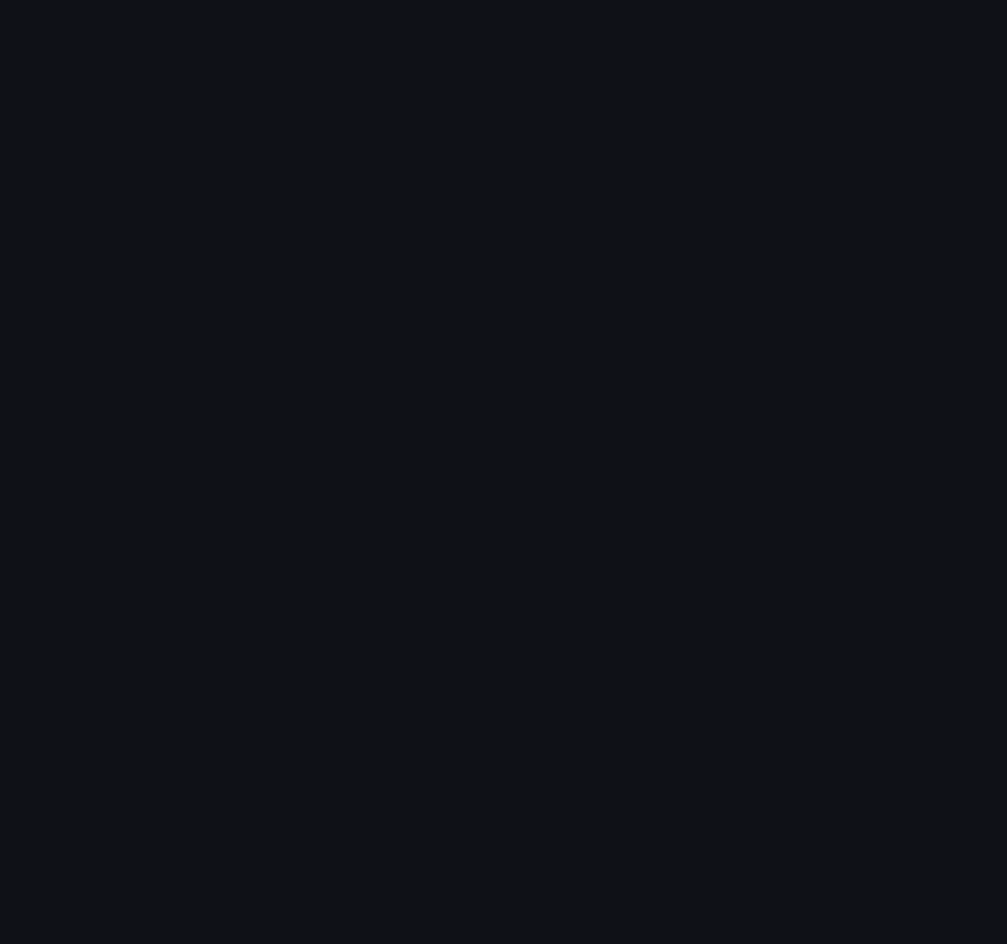
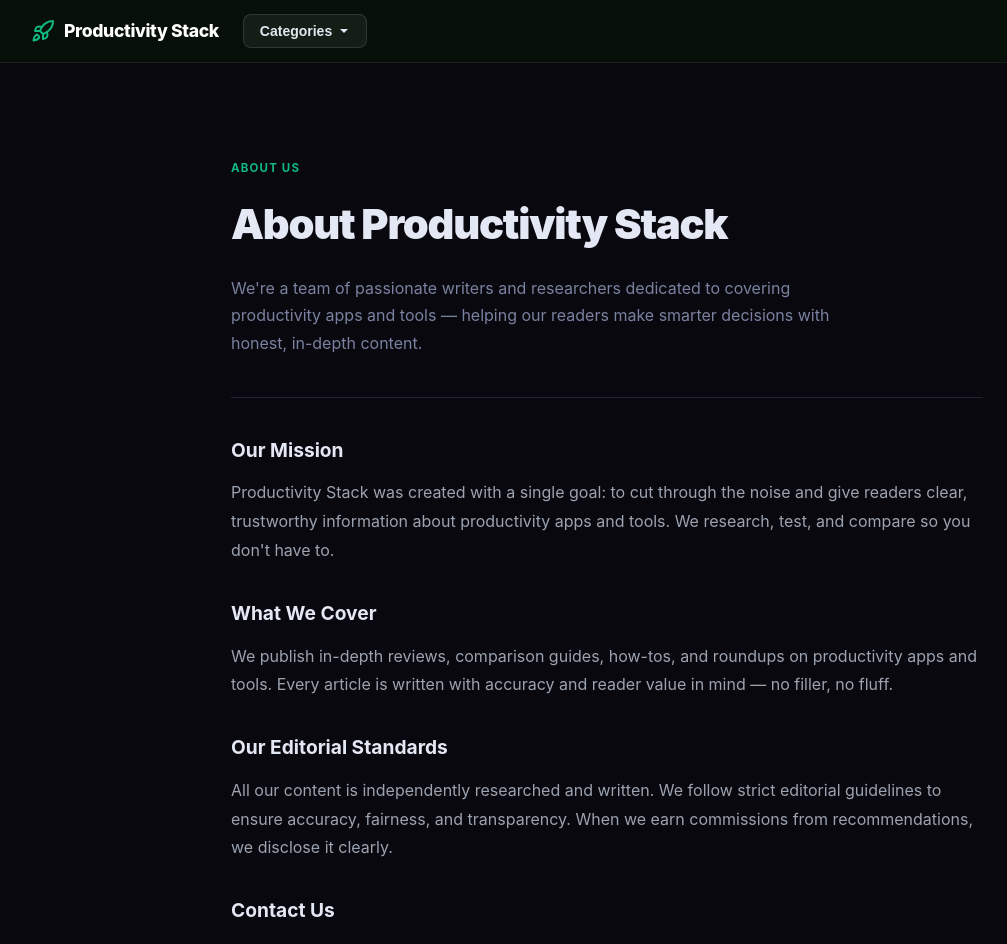
Before and after one commit to conceptsellerbills-cmyk/productivity-stack, a Next.js app: page /about in a window 1280 px wide. Before the commit this address had no page. Shown: the top 944 px of the page, without its empty margins (33-1040 px from the left). Before the commit the page ends 800 px from the top, so only its background shows below. Built offline with nearby package versions, Linux system fonts and the light colour scheme.

Commit message:
feat: add About page

```diff
--- /dev/null
+++ b/app/about/page.tsx
@@ -0,0 +1,50 @@
+import type { Metadata } from "next";
+export const metadata: Metadata = { title: "About — Productivity Stack", description: "Learn about Productivity Stack, our mission, and the team behind the site." };
+export default function AboutPage() {
+  return (
+    <>
+      <style>{`
+  *,*::before,*::after{box-sizing:border-box;margin:0;padding:0}
+  body{background:#09080f;color:#e4e8f4;font-family:-apple-system,BlinkMacSystemFont,"Segoe UI",sans-serif;line-height:1.7}
+  a{color:#10b981;text-decoration:none}
+  a:hover{text-decoration:underline}
+  .page-wrap{max-width:800px;margin:0 auto;padding:56px 24px 100px}
+  .page-eyebrow{font-size:0.72rem;font-weight:700;letter-spacing:0.1em;text-transform:uppercase;color:#10b981;margin-bottom:10px}
+  .page-title{font-size:clamp(1.8rem,4vw,2.6rem);font-weight:900;letter-spacing:-0.03em;margin-bottom:16px;color:#e4e8f4}
+  .page-subtitle{font-size:1rem;color:#7a82a0;margin-bottom:40px;line-height:1.7;max-width:600px}
+  .page-divider{border:none;border-top:1px solid #1e2535;margin:36px 0}
+  h2{font-size:1.2rem;font-weight:700;color:#e4e8f4;margin:32px 0 12px}
+  p{color:#9ca3af;line-height:1.8;margin-bottom:16px}
+  ul{color:#9ca3af;margin:0 0 16px 20px;line-height:1.9}
+  li{margin-bottom:4px}
+  .contact-form{display:flex;flex-direction:column;gap:16px;margin-top:24px}
+  .form-group{display:flex;flex-direction:column;gap:6px}
+  .form-group label{font-size:0.85rem;font-weight:600;color:#c8cad8}
+  .form-group input,.form-group textarea,.form-group select{background:rgba(255,255,255,0.05);border:1px solid rgba(255,255,255,0.1);border-radius:8px;padding:12px 16px;color:#e4e8f4;font-size:0.95rem;font-family:inherit;outline:none;transition:border-color 0.15s;resize:vertical}
+  .form-group input:focus,.form-group textarea:focus,.form-group select:focus{border-color:#10b981}
+  .form-group input::placeholder,.form-group textarea::placeholder{color:#4b5563}
+  .form-submit{background:#10b981;color:#fff;border:none;border-radius:10px;padding:13px 32px;font-size:1rem;font-weight:700;cursor:pointer;align-self:flex-start;transition:opacity 0.15s}
+  .form-submit:hover{opacity:0.85}
+  .info-card{background:rgba(255,255,255,0.03);border:1px solid #1e2535;border-radius:12px;padding:24px 28px;margin-bottom:20px}
+  .info-card h3{font-size:1rem;font-weight:700;color:#e4e8f4;margin-bottom:8px}
+  .info-card p{margin:0;font-size:0.9rem}
+  .highlight-box{background:rgba(16,185,129,0.08);border:1px solid rgba(16,185,129,0.25);border-radius:12px;padding:24px 28px;margin:28px 0}
+  .highlight-box p{margin:0;color:#c8cad8}
+`}</style>
+      <div className="page-wrap">
+        <div className="page-eyebrow">About Us</div>
+        <h1 className="page-title">About Productivity Stack</h1>
+        <p className="page-subtitle">We're a team of passionate writers and researchers dedicated to covering productivity apps and tools — helping our readers make smarter decisions with honest, in-depth content.</p>
+        <hr className="page-divider" />
+        <h2>Our Mission</h2>
+        <p>Productivity Stack was created with a single goal: to cut through the noise and give readers clear, trustworthy information about productivity apps and tools. We research, test, and compare so you don't have to.</p>
+        <h2>What We Cover</h2>
+        <p>We publish in-depth reviews, comparison guides, how-tos, and roundups on productivity apps and tools. Every article is written with accuracy and reader value in mind — no filler, no fluff.</p>
+        <h2>Our Editorial Standards</h2>
+        <p>All our content is independently researched and written. We follow strict editorial guidelines to ensure accuracy, fairness, and transparency. When we earn commissions from recommendations, we disclose it clearly.</p>
+        <h2>Contact Us</h2>
+        <p>Have a question, suggestion, or want to work with us? <a href="/contact">Reach out here</a> — we read every message.</p>
+      </div>
+    </>
+  );
+}
```
